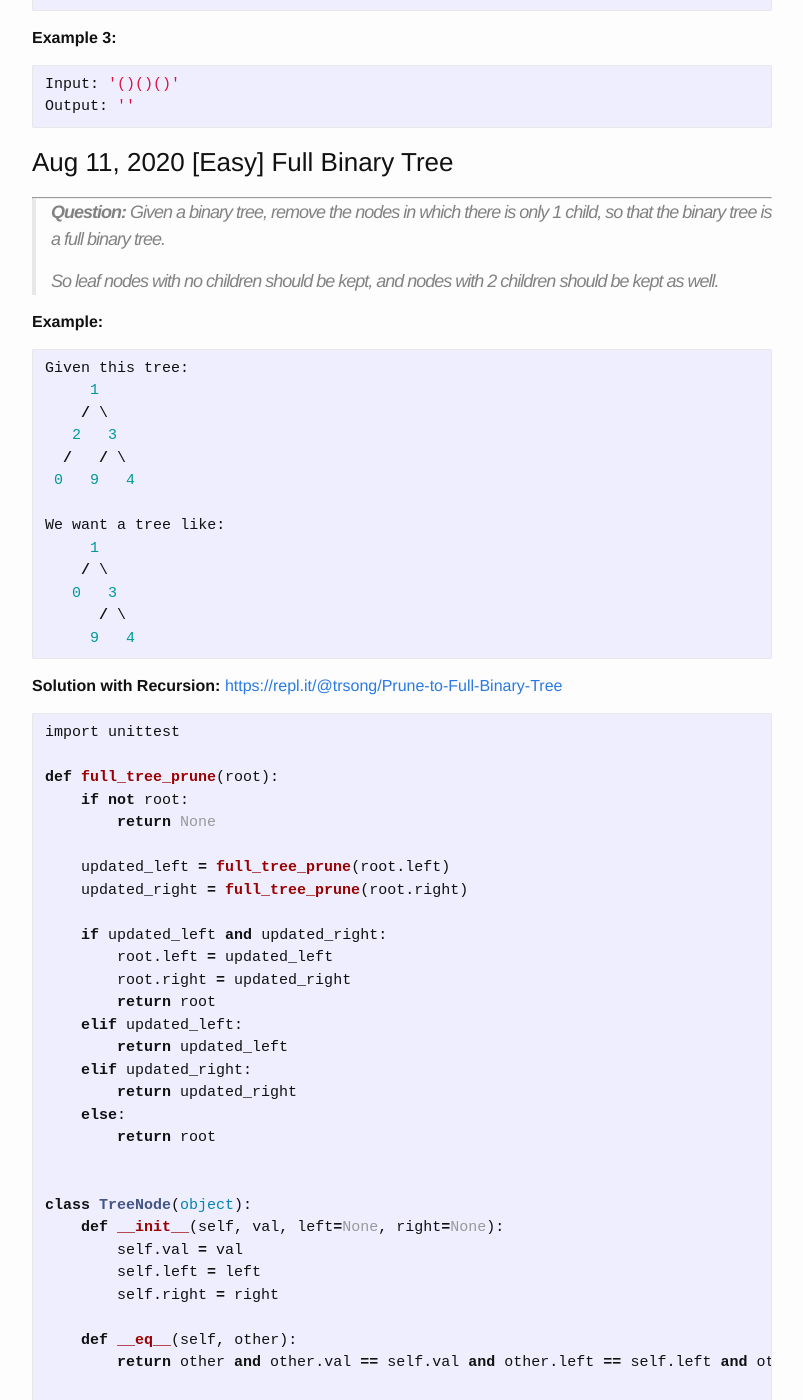
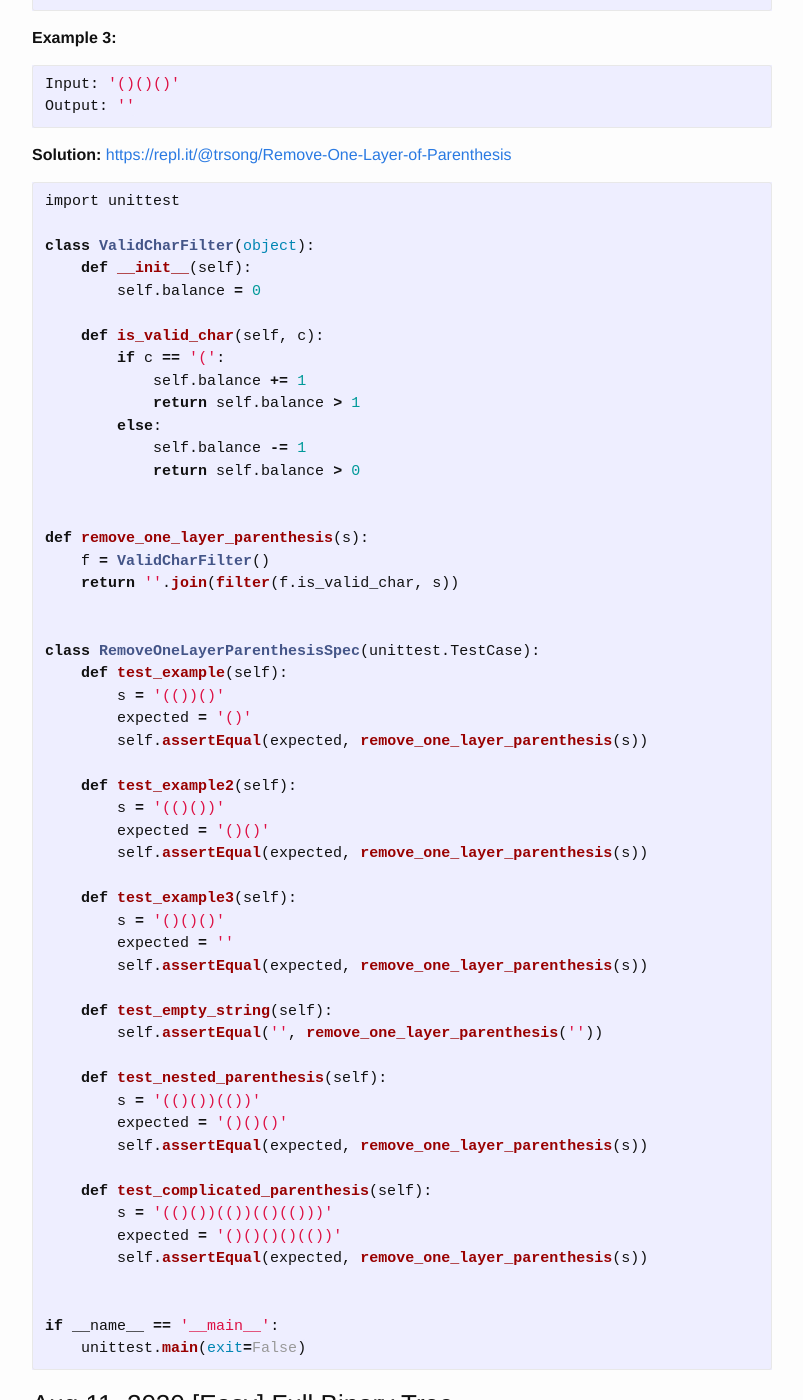
Before and after one commit to trsong/trsong.github.io, a Jekyll site: the page built from _posts/2020-08-01-DailyQuestionsAug.md, in a window 1280 px wide and 1400 px high, scrolled down 1586 px. Shown: the whole window, without its empty margins (238-1041 px from the left). Built offline with Jekyll 4.4.1, drawn with Linux system fonts in a browser that asks for light colours.

Commit message:
Add Solution to Aug 12 Question

````diff
--- a/_posts/2020-08-01-DailyQuestionsAug.md
+++ b/_posts/2020-08-01-DailyQuestionsAug.md
@@ -55,6 +55,61 @@ Input: '()()()'
 Output: ''
 ```
 
+**Solution:** [https://repl.it/@trsong/Remove-One-Layer-of-Parenthesis](https://repl.it/@trsong/Remove-One-Layer-of-Parenthesis)
+```py
+import unittest
+
+class ValidCharFilter(object):
+    def __init__(self):
+        self.balance = 0
+
+    def is_valid_char(self, c):
+        if c == '(':
+            self.balance += 1
+            return self.balance > 1
+        else:
+            self.balance -= 1
+            return self.balance > 0
+
+
+def remove_one_layer_parenthesis(s):
+    f = ValidCharFilter()
+    return ''.join(filter(f.is_valid_char, s))
+
+
+class RemoveOneLayerParenthesisSpec(unittest.TestCase):
+    def test_example(self):
+        s = '(())()'
+        expected = '()'
+        self.assertEqual(expected, remove_one_layer_parenthesis(s))
+
+    def test_example2(self):
+        s = '(()())'
+        expected = '()()'
+        self.assertEqual(expected, remove_one_layer_parenthesis(s))
+
+    def test_example3(self):
+        s = '()()()'
+        expected = ''
+        self.assertEqual(expected, remove_one_layer_parenthesis(s))
+
+    def test_empty_string(self):
+        self.assertEqual('', remove_one_layer_parenthesis(''))
+
+    def test_nested_parenthesis(self):
+        s = '(()())(())'
+        expected = '()()()'
+        self.assertEqual(expected, remove_one_layer_parenthesis(s))
+
+    def test_complicated_parenthesis(self):
+        s = '(()())(())(()(()))'
+        expected = '()()()()(())'
+        self.assertEqual(expected, remove_one_layer_parenthesis(s))
+
+
+if __name__ == '__main__':
+    unittest.main(exit=False)
+```
 
 ### Aug 11, 2020 \[Easy\] Full Binary Tree
 ---
````
